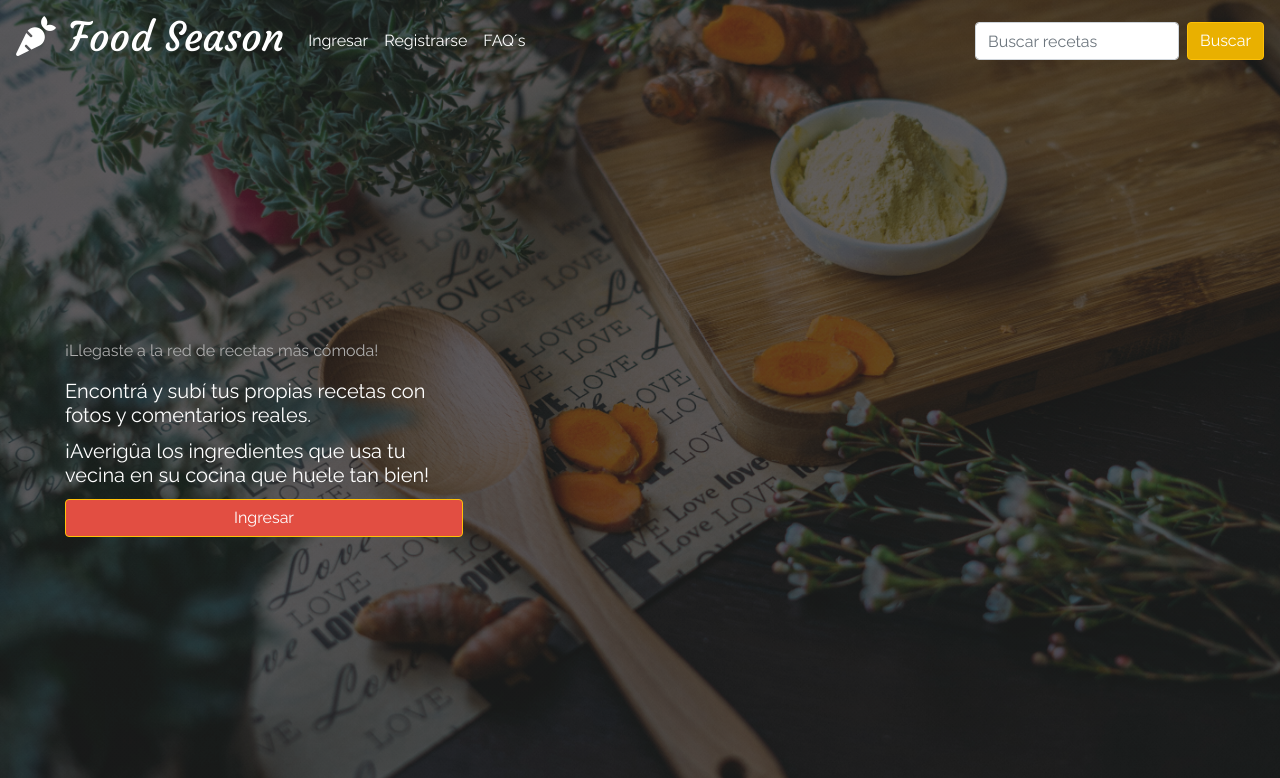
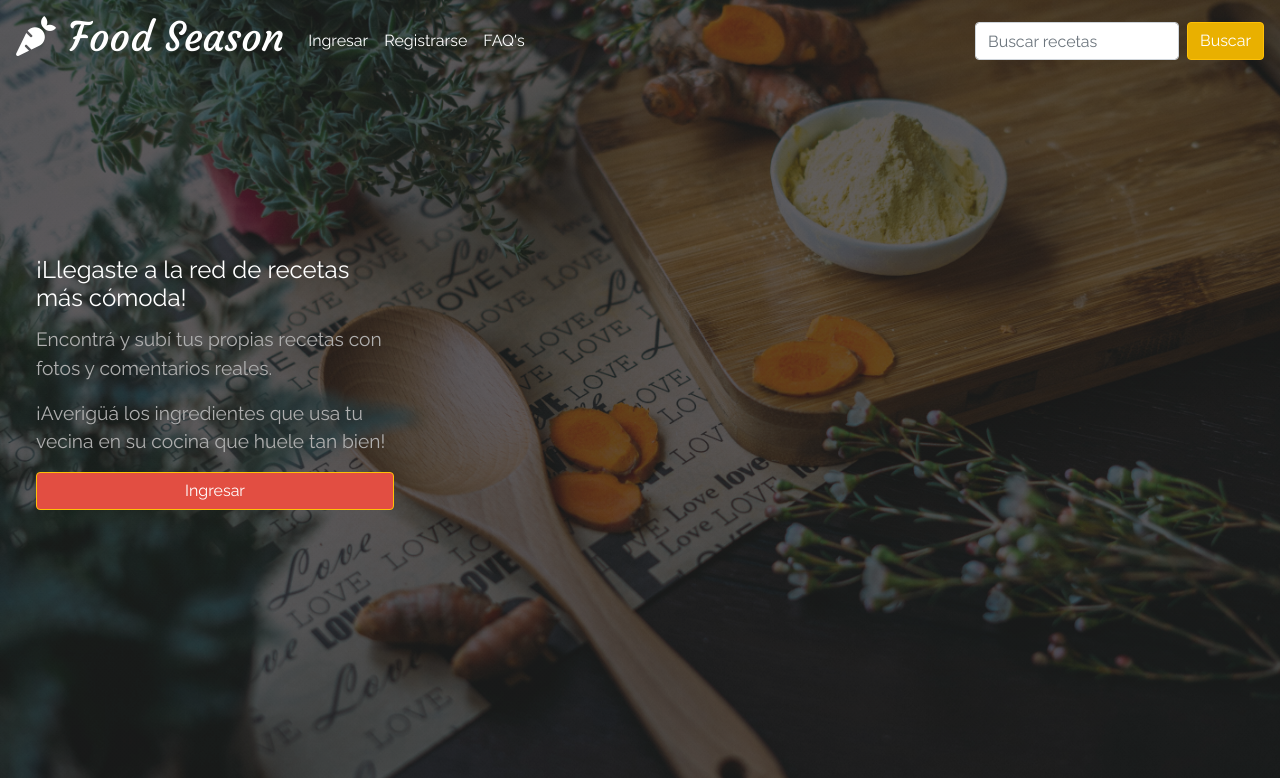
Before and after one commit to nazarenads/foodseason, a PHP site: page /home.html in a window 1280 px wide. Shown: the top 778 px of the page. Run offline with PHP 8.4, Linux system fonts and the light colour scheme; some libraries are stand-ins or nearby versions.

Commit message:
unifico versiones del home

```diff
--- a/css/estilosDelHome.css
+++ b/css/estilosDelHome.css
@@ -11,36 +11,38 @@ body {
   font-family: 'Raleway', sans-serif;
   }
 
-
 h1{
   font-family: 'Courgette', cursive;
   color: white;
   }
 
+/* .container-fluid{
+
+} */
 
 .card {
   background-color: transparent;
   font-family: 'Raleway', sans-serif;
   color: white;
   border-color: transparent;
+  width: 25rem;
+  margin-top:25%;
 }
 
 p{
   font-family: 'Raleway';
   color: rgb(175,175,175);
-  font-size: 35;
-  margin-bottom: 15;
+  font-size: 1.2em;
   }
 
-h5 {
+h4 {
   font-family: 'Raleway', sans-serif;
-  font-size: 40;
-  margin-bottom: 25;
-
+  font-size: 1.5em;
+  margin-bottom: 15%;
 }
 
 .btn{
-  background-color: #EB6E80;
+  background-color: #E24E42;
   color: white;
 }
 
--- a/home.html
+++ b/home.html
@@ -9,7 +9,7 @@
     <link rel="stylesheet" href="https://stackpath.bootstrapcdn.com/bootstrap/4.3.1/css/bootstrap.min.css" integrity="sha384-ggOyR0iXCbMQv3Xipma34MD+dH/1fQ784/j6cY/iJTQUOhcWr7x9JvoRxT2MZw1T" crossorigin="anonymous">
 
     <!-- Hoja de estilo y tipografías -->
-    <link rel="stylesheet" href="css/estilosDelHome.css">
+    <link rel="stylesheet" href="estilosDelHome.css">
     <link href="https://fonts.googleapis.com/css?family=Raleway" rel="stylesheet">
     <link href="https://fonts.googleapis.com/css?family=Courgette" rel="stylesheet">
     <link rel="stylesheet" href="https://use.fontawesome.com/releases/v5.8.1/css/all.css" integrity="sha384-50oBUHEmvpQ+1lW4y57PTFmhCaXp0ML5d60M1M7uH2+nqUivzIebhndOJK28anvf" crossorigin="anonymous">
@@ -17,7 +17,7 @@
     <title>Food Season / Hola!</title>
   </head>
   <body>
-
+    <header>
       <nav class="navbar navbar-expand-lg navbar-dark bg-transparent">
         <a class="navbar-brand" href="#"><h1><i class="fas fa-carrot"></i> Food Season</h1></a>
         <button class="navbar-toggler" type="button" data-toggle="collapse" data-target="#navbarSupportedContent" aria-controls="navbarSupportedContent" aria-expanded="false" aria-label="Toggle navigation">
@@ -27,34 +27,39 @@
         <div class="collapse navbar-collapse" id="navbarSupportedContent" style="color">
           <ul class="navbar-nav mr-auto">
             <li class="nav-item active">
-                <a class="nav-link" href="signin.html">Ingresar<span class="sr-only">(current)</span></a>
+              <a class="nav-link" href="signin.html">Ingresar</a>
             </li>
             <li class="nav-item active">
               <a class="nav-link" href="signup.html">Registrarse</a>
             </li>
             <li class="nav-item active">
-                <a class="nav-link" href="dhfaq.html">FAQ´s</a>
+              <a class="nav-link" href="dhfaq.html">FAQ's</a>
             </li>
           </ul>
           <form class="form-inline my-2 my-lg-0">
             <input class="form-control mr-sm-2" type="search" placeholder="Buscar recetas" aria-label="Search">
             <button class="btn btn-warning my-2 my-sm-0" style="background-color: #E9B000; color:white"  type="submit">Buscar</button>
-
           </form>
         </div>
+      </nav>
+    </header>
+    <section>
+      <div class="container-fluid">
+        <div class="row d-flex">
+          <div class="col-sm-12 col-md-6 col-lg-6">
+            <div class="card">
+              <div class="card-body">
+                <h4 class="card-title">¡Llegaste a la red de recetas más cómoda!</h4>
+                <p class="card-text">Encontrá y subí tus propias recetas con fotos y comentarios reales.</p>
+                <p class="card-text">¡Averigüá los ingredientes que usa tu vecina en su cocina que huele tan bien!</p>
+                <a href="signin.html" class="btn btn-warning" style="width:100%;">Ingresar</a>
               </div>
-    </nav>
+            </div>
+          </div>
+        </div>
+      </div>
+    </section>
 
-    <div class="card" style="width: 25rem; margin-top:20%; margin-left:5%;">
-
-        <p class="card-text">¡Llegaste a la red de recetas más cómoda!</p>
-        <h5 class="card-title" >Encontrá y subí tus propias recetas con fotos y comentarios reales.</h5>
-        <h5 class="card-title">¡Averigûa los ingredientes que usa tu vecina en su cocina que huele tan bien!</h5>
-
-        <button type="button" href="signin.html" class="btn btn-warning" style="background-color: #E24E42; color:white" >Ingresar</a>
-        </div>
-
-  </section>
 
 
 
```
Also changed, not shown: home mejorado/estilosdelhomemejorado.css (deleted, +0 -69 lines), home mejorado/homemejorado.html (deleted, +0 -76 lines), hola.txt (deleted), home mejorado/chinh-le-duc-264152-unsplash.jpg (deleted). Lines whose indentation alone changed are shown as unchanged.
